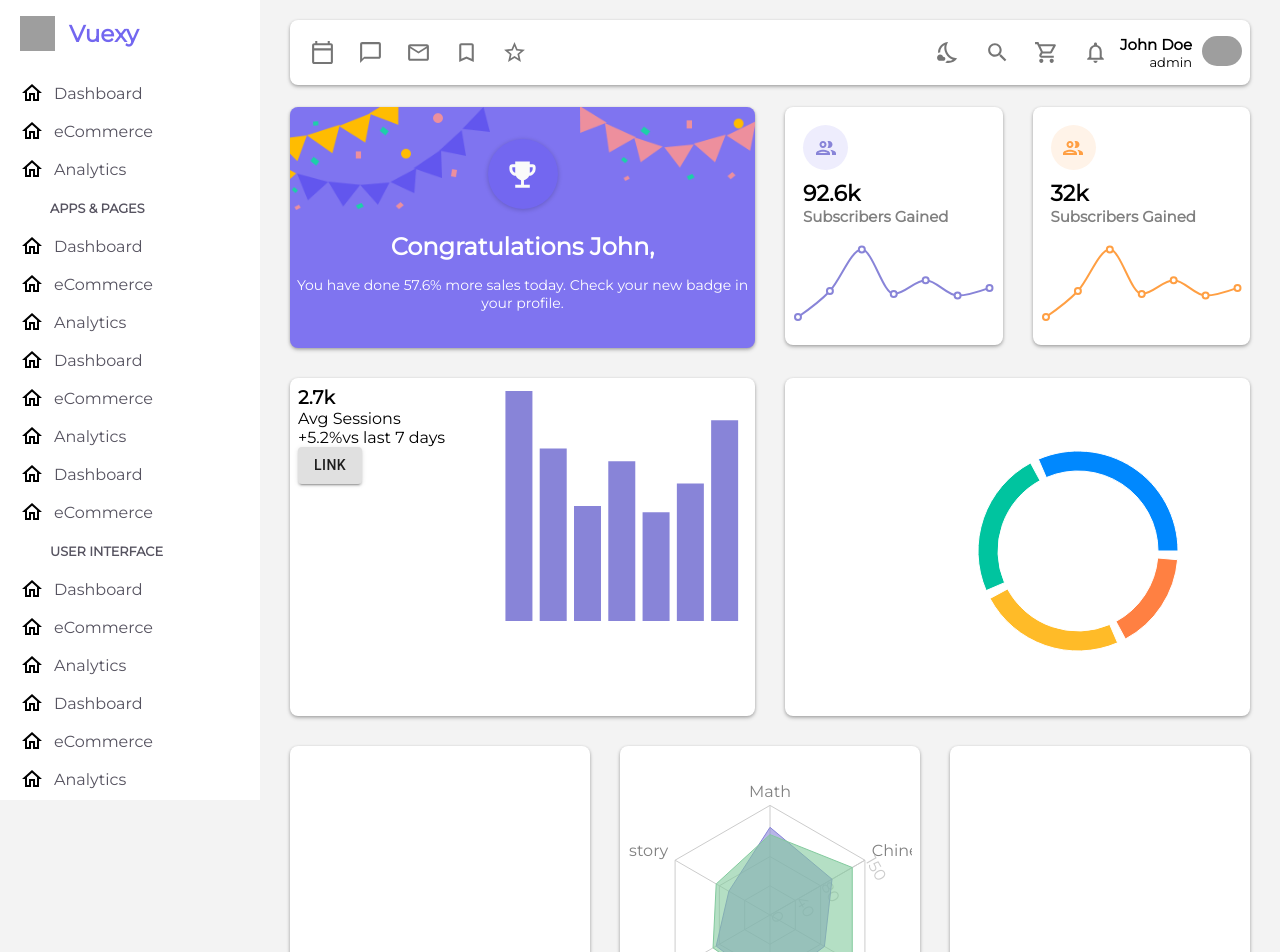
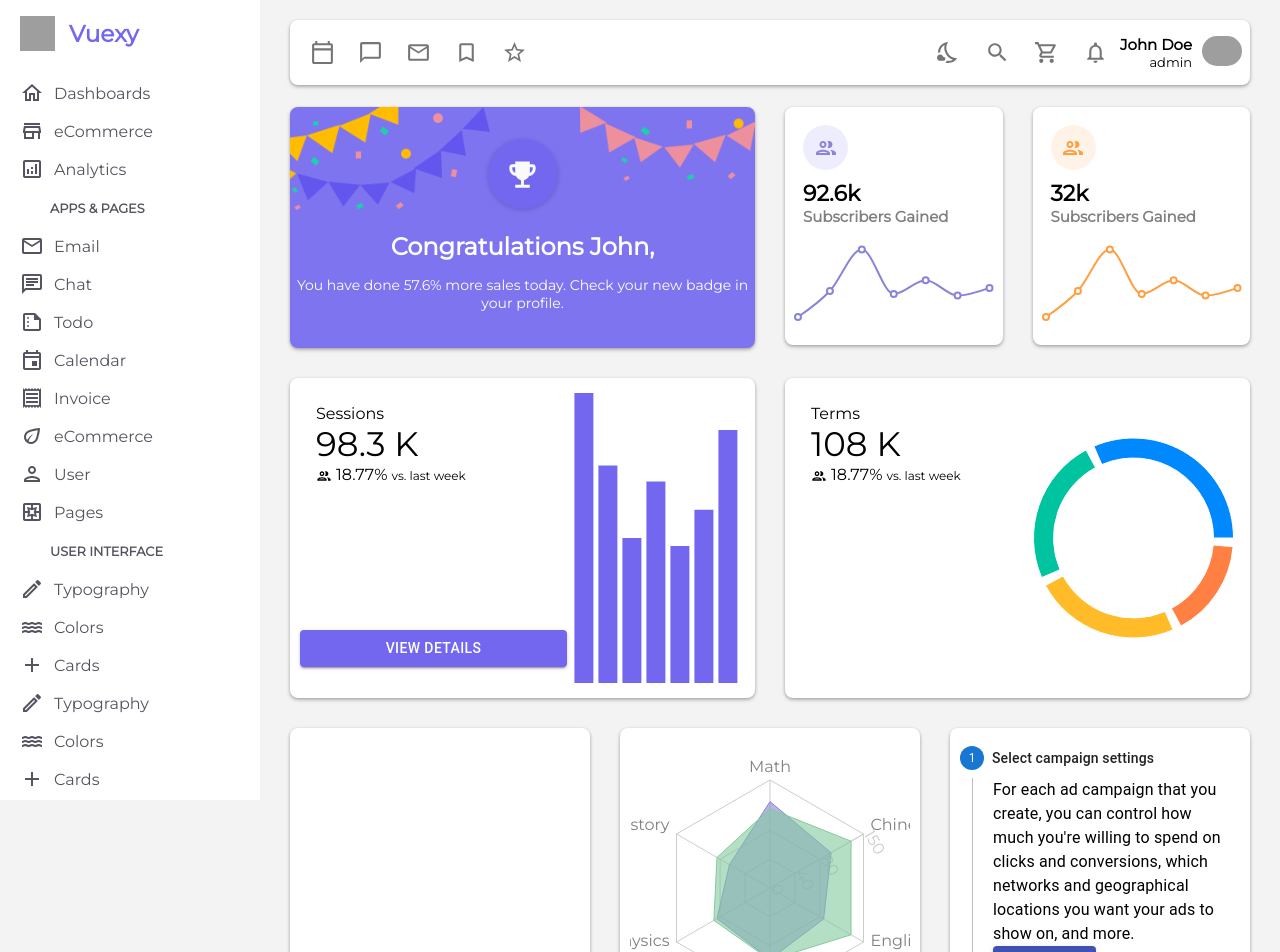
Before and after one commit to anujgunjad/react-dashboard, a React (Create React App) app: page / in a window 1280 px wide. Shown: the top 952 px of the page. Built offline with nearby package versions, Linux system fonts and the light colour scheme; grey boxes are pictures that could not be loaded.

Commit message:
Styling added

```diff
--- a/public/index.html
+++ b/public/index.html
@@ -15,6 +15,10 @@
       user's mobile device or desktop. See https://developers.google.com/web/fundamentals/web-app-manifest/
     -->
     <link rel="manifest" href="%PUBLIC_URL%/manifest.json" />
+    <link
+      rel="stylesheet"
+      href="https://fonts.googleapis.com/icon?family=Material+Icons+Outlined"
+    />
     <!--
       Notice the use of %PUBLIC_URL% in the tags above.
       It will be replaced with the URL of the `public` folder during the build.
--- a/src/components/MainLayout.js
+++ b/src/components/MainLayout.js
@@ -1,6 +1,7 @@
 import React from "react";
 import classes from "./MainLayout.module.css";
-
+import { TrendingUpIcon } from "@material-ui/icons";
+import { Box } from "@material-ui/core";
 import Card from "./UI/Card";
 import { Button } from "@material-ui/core";
 import Header from "./Header";
@@ -9,6 +10,7 @@ import SpiderChart from "./UI/SpiderChart";
 import { Avatar } from "@material-ui/core/";
 import { EmojiEvents } from "@material-ui/icons";
 import { GroupOutlined } from "@material-ui/icons";
+import Stepper from "./UI/Stepper";
 import BannerImg1 from "../assets/images/banner_dec1.png";
 import BannerImg2 from "../assets/images/banner_dec2.png";
 import {
@@ -249,41 +251,125 @@ const MainLayout = () => {
       </div>
 
       <div className={classes.card_wrp2}>
-        <Card
-          style={{
-            height: "322px",
-            backgroundColor: "#fffff",
+        <div className={classes.first_card2}>
+          <div className="first_card2_sec1" style={{ width: "60%" }}>
+            <Box
+              sx={{
+                bgcolor: "background.paper",
+                boxShadow: 1,
+                borderRadius: 1,
+                p: 2,
+                minWidth: 300,
               }}
             >
-          <div className={classes.card_wrp2_containers}>
-            <div className="wrp2_container_one">
-              <h3>2.7k</h3>
-              <p>Avg Sessions</p>
-
-              <p>+5.2%vs last 7 days</p>
-
-              <Button variant="contained" href="#contained-buttons">
-                Link
+              <Box sx={{ color: "text.secondary" }}>Sessions</Box>
+              <Box
+                sx={{
+                  color: "text.primary",
+                  fontSize: 34,
+                  fontWeight: "medium",
+                }}
+              >
+                98.3 K
+              </Box>
+              <Box
+                component={GroupOutlined}
+                sx={{
+                  color: "success.dark",
+                  fontSize: 16,
+                  verticalAlign: "sub",
+                }}
+              />
+              <Box
+                sx={{
+                  color: "success.dark",
+                  display: "inline",
+                  fontWeight: "medium",
+                  mx: 0.5,
+                }}
+              >
+                18.77%
+              </Box>
+              <Box
+                sx={{
+                  color: "text.secondary",
+                  display: "inline",
+                  fontSize: 12,
+                }}
+              >
+                vs. last week
+              </Box>
+            </Box>
+            <Button
+              variant="contained"
+              style={{
+                width: "100%",
+                backgroundColor: "#7367F0",
+                color: "#fff",
+                marginTop: "130px",
+              }}
+            >
+              View Details
             </Button>
           </div>
-
-            <BarChart width={250} height={240} data={data}>
-              <Bar dataKey="uv" fill="#8884d8" />
+          <ResponsiveContainer width="100%" height="100%">
+            <BarChart width={150} height={20} data={data}>
+              <Bar dataKey="uv" fill="#7367F0" />
             </BarChart>
+          </ResponsiveContainer>
         </div>
-        </Card>
-        <Card
-          style={{
-            height: "322px",
-            backgroundColor: "#fffff",
+        <div className={classes.first_card2}>
+          <Box
+            sx={{
+              bgcolor: "background.paper",
+              boxShadow: 1,
+              borderRadius: 1,
+              p: 2,
+              minWidth: 200,
             }}
           >
+            <Box sx={{ color: "text.secondary" }}>Terms</Box>
+            <Box
+              sx={{
+                color: "text.primary",
+                fontSize: 34,
+                fontWeight: "medium",
+              }}
+            >
+              108 K
+            </Box>
+            <Box
+              component={GroupOutlined}
+              sx={{
+                color: "success.dark",
+                fontSize: 16,
+                verticalAlign: "sub",
+              }}
+            />
+            <Box
+              sx={{
+                color: "success.dark",
+                display: "inline",
+                fontWeight: "medium",
+                mx: 0.5,
+              }}
+            >
+              18.77%
+            </Box>
+            <Box
+              sx={{
+                color: "text.secondary",
+                display: "inline",
+                fontSize: 12,
+              }}
+            >
+              vs. last week
+            </Box>
+          </Box>
           <ResponsiveContainer>
             <PieChart width={400} height={400}>
               <Pie
                 data={data_pie}
-                cx={280}
-                cy={160}
                 innerRadius={80}
                 outerRadius={100}
                 fill="#8884d8"
@@ -299,30 +385,17 @@ const MainLayout = () => {
               </Pie>
             </PieChart>
           </ResponsiveContainer>
-        </Card>
+        </div>
       </div>
 
       <div className={classes.card_wrp2}>
-        <Card
-          style={{
-            height: "322px",
-            backgroundColor: "#fffff",
-          }}
-        ></Card>
-        <Card
-          style={{
-            height: "322px",
-            backgroundColor: "#fffff",
-          }}
-        >
+        <div className={classes.first_card2}></div>
+        <div className={classes.first_card2}>
           <SpiderChart />
-        </Card>
-        <Card
-          style={{
-            height: "322px",
-            backgroundColor: "#fffff",
-          }}
-        ></Card>
+        </div>
+        <div className={classes.first_card2}>
+          <Stepper />
+        </div>
       </div>
 
       <div className={classes.card_wrp2}>
--- a/src/components/MainLayout.module.css
+++ b/src/components/MainLayout.module.css
@@ -45,8 +45,14 @@
 }
 
 .first_card2 {
+  padding: 0rem;
+  box-shadow: 0 1px 3px 0 rgba(0, 0, 0, 0.2), 0 2px 4px 0 rgba(0, 0, 0, 0.19);
+  border-radius: 8px;
+  background-color: #ffffff;
+  height: 300px;
+  position: relative;
   display: flex;
-  align-items: center;
+  padding: 10px;
 }
 
 .first_card_banner_img {
@@ -60,12 +66,14 @@
   transform: translate(-50%, -50%);
 }
 
-.card_wrp2_containers {
+/* .card_wrp2_containers {
   display: flex;
-  justify-content: space-between;
-}
+  justify-content: space-around;
+  box-sizing: border-box;
+  flex-wrap: wrap-reverse;
+} */
 
-@media only screen and (max-width: 800px) {
+@media only screen and (max-width: 1200px) {
   .main_layout_wrp {
     margin: 20px 30px 0px 30px;
     width: 100%;
--- a/src/components/Sidebar.js
+++ b/src/components/Sidebar.js
@@ -1,6 +1,18 @@
-import React from "react";
+import React, { useEffect } from "react";
 import classes from "./Sidebar.module.css";
 import HomeOutlinedIcon from "@material-ui/icons/HomeOutlined";
+import Icon from "@mui/material/Icon";
+
+const sidebarData = require("./sidebarData.json");
+
+const SidebarIconStyle = {
+  margin: 0,
+  width: "1em",
+  height: "1em",
+  display: "inline-block",
+  fontSize: "1.5rem",
+};
+
 const Sidebar = () => {
   return (
     <div className={classes.sdbr_wrp}>
@@ -14,18 +26,18 @@ const Sidebar = () => {
       <nav className={classes.nav_menu}>
         <ul>
           {/*Top Header*/}
-          <li className={classes.nav_menu_itm}>
-            <HomeOutlinedIcon />
-            <span>Dashboard</span>
-          </li>
-          <li className={classes.nav_menu_itm}>
-            <HomeOutlinedIcon />
-            <span>eCommerce</span>
-          </li>
-          <li className={classes.nav_menu_itm}>
-            <HomeOutlinedIcon />
-            <span>Analytics</span>
-          </li>
+
+          {sidebarData.data_one.map((el, i) => (
+            <li key={i} className={classes.nav_menu_itm}>
+              <Icon
+                style={SidebarIconStyle}
+                baseClassName="material-icons-outlined"
+              >
+                {el.icon}
+              </Icon>
+              <span> {el.title}</span>
+            </li>
+          ))}
 
           {/*Header List one*/}
 
@@ -33,38 +45,17 @@ const Sidebar = () => {
             <span>APPS & PAGES</span>
           </li>
 
-          <li className={classes.nav_menu_itm}>
-            <HomeOutlinedIcon />
-            <span>Dashboard</span>
-          </li>
-          <li className={classes.nav_menu_itm}>
-            <HomeOutlinedIcon />
-            <span>eCommerce</span>
-          </li>
-          <li className={classes.nav_menu_itm}>
-            <HomeOutlinedIcon />
-            <span>Analytics</span>
-          </li>
-          <li className={classes.nav_menu_itm}>
-            <HomeOutlinedIcon />
-            <span>Dashboard</span>
-          </li>
-          <li className={classes.nav_menu_itm}>
-            <HomeOutlinedIcon />
-            <span>eCommerce</span>
-          </li>
-          <li className={classes.nav_menu_itm}>
-            <HomeOutlinedIcon />
-            <span>Analytics</span>
-          </li>
-          <li className={classes.nav_menu_itm}>
-            <HomeOutlinedIcon />
-            <span>Dashboard</span>
-          </li>
-          <li className={classes.nav_menu_itm}>
-            <HomeOutlinedIcon />
-            <span>eCommerce</span>
-          </li>
+          {sidebarData.data_two.map((el, i) => (
+            <li key={i} className={classes.nav_menu_itm}>
+              <Icon
+                style={SidebarIconStyle}
+                baseClassName="material-icons-outlined"
+              >
+                {el.icon}
+              </Icon>
+              <span> {el.title}</span>
+            </li>
+          ))}
 
           {/*Header List two*/}
 
@@ -72,38 +63,17 @@ const Sidebar = () => {
             <span>USER INTERFACE</span>
           </li>
 
-          <li className={classes.nav_menu_itm}>
-            <HomeOutlinedIcon />
-            <span>Dashboard</span>
-          </li>
-          <li className={classes.nav_menu_itm}>
-            <HomeOutlinedIcon />
-            <span>eCommerce</span>
-          </li>
-          <li className={classes.nav_menu_itm}>
-            <HomeOutlinedIcon />
-            <span>Analytics</span>
-          </li>
-          <li className={classes.nav_menu_itm}>
-            <HomeOutlinedIcon />
-            <span>Dashboard</span>
-          </li>
-          <li className={classes.nav_menu_itm}>
-            <HomeOutlinedIcon />
-            <span>eCommerce</span>
-          </li>
-          <li className={classes.nav_menu_itm}>
-            <HomeOutlinedIcon />
-            <span>Analytics</span>
-          </li>
-          <li className={classes.nav_menu_itm}>
-            <HomeOutlinedIcon />
-            <span>Dashboard</span>
-          </li>
-          <li className={classes.nav_menu_itm}>
-            <HomeOutlinedIcon />
-            <span>eCommerce</span>
-          </li>
+          {sidebarData.data_three.map((el, i) => (
+            <li key={i} className={classes.nav_menu_itm}>
+              <Icon
+                style={SidebarIconStyle}
+                baseClassName="material-icons-outlined"
+              >
+                {el.icon}
+              </Icon>
+              <span> {el.title}</span>
+            </li>
+          ))}
         </ul>
       </nav>
     </div>
--- a/src/components/Sidebar.module.css
+++ b/src/components/Sidebar.module.css
@@ -59,7 +59,7 @@
   font-weight: 700;
 }
 
-@media only screen and (max-width: 800px) {
+@media only screen and (max-width: 1200px) {
   .sdbr_wrp {
     display: none;
   }
--- /dev/null
+++ b/src/components/UI/Stepper.js
@@ -0,0 +1,95 @@
+import * as React from "react";
+import Box from "@mui/material/Box";
+import Stepper from "@mui/material/Stepper";
+import Step from "@mui/material/Step";
+import StepLabel from "@mui/material/StepLabel";
+import StepContent from "@mui/material/StepContent";
+import Button from "@mui/material/Button";
+import Paper from "@mui/material/Paper";
+import Typography from "@mui/material/Typography";
+
+const steps = [
+  {
+    label: "Select campaign settings",
+    description: `For each ad campaign that you create, you can control how much
+              you're willing to spend on clicks and conversions, which networks
+              and geographical locations you want your ads to show on, and more.`,
+  },
+  {
+    label: "Create an ad group",
+    description:
+      "An ad group contains one or more ads which target a shared set of keywords.",
+  },
+  {
+    label: "Create an ad",
+    description: `Try out different ad text to see what brings in the most customers,
+              and learn how to enhance your ads using features like ad extensions.
+              If you run into any problems with your ads, find out how to tell if
+              they're running and how to resolve approval issues.`,
+  },
+];
+
+export default function VerticalLinearStepper() {
+  const [activeStep, setActiveStep] = React.useState(0);
+
+  const handleNext = () => {
+    setActiveStep((prevActiveStep) => prevActiveStep + 1);
+  };
+
+  const handleBack = () => {
+    setActiveStep((prevActiveStep) => prevActiveStep - 1);
+  };
+
+  const handleReset = () => {
+    setActiveStep(0);
+  };
+
+  return (
+    <Box sx={{ maxWidth: 400 }}>
+      <Stepper activeStep={activeStep} orientation="vertical">
+        {steps.map((step, index) => (
+          <Step key={step.label}>
+            <StepLabel
+              optional={
+                index === 2 ? (
+                  <Typography variant="caption">Last step</Typography>
+                ) : null
+              }
+            >
+              {step.label}
+            </StepLabel>
+            <StepContent>
+              <Typography>{step.description}</Typography>
+              <Box sx={{ mb: 2 }}>
+                <div>
+                  <Button
+                    variant="contained"
+                    onClick={handleNext}
+                    sx={{ mt: 1, mr: 1 }}
+                  >
+                    {index === steps.length - 1 ? "Finish" : "Continue"}
+                  </Button>
+                  <Button
+                    disabled={index === 0}
+                    onClick={handleBack}
+                    sx={{ mt: 1, mr: 1 }}
+                  >
+                    Back
+                  </Button>
+                </div>
+              </Box>
+            </StepContent>
+          </Step>
+        ))}
+      </Stepper>
+      {activeStep === steps.length && (
+        <Paper square elevation={0} sx={{ p: 3 }}>
+          <Typography>All steps completed - you&apos;re finished</Typography>
+          <Button onClick={handleReset} sx={{ mt: 1, mr: 1 }}>
+            Reset
+          </Button>
+        </Paper>
+      )}
+    </Box>
+  );
+}
--- /dev/null
+++ b/src/components/sidebarData.json
@@ -0,0 +1,76 @@
+{
+  "data_one": [
+    {
+      "icon": "home",
+      "title": "Dashboards"
+    },
+    {
+      "icon": "store",
+      "title": "eCommerce"
+    },
+    {
+      "icon": "analytics",
+      "title": "Analytics"
+    }
+  ],
+  "data_two": [
+    {
+      "icon": "email",
+      "title": "Email"
+    },
+    {
+      "icon": "chat",
+      "title": "Chat"
+    },
+    {
+      "icon": "summarize",
+      "title": "Todo"
+    },
+    {
+      "icon": "event",
+      "title": "Calendar"
+    },
+    {
+      "icon": "receipt",
+      "title": "Invoice"
+    },
+    {
+      "icon": "ecommerce",
+      "title": "eCommerce"
+    },
+    {
+      "icon": "person",
+      "title": "User"
+    },
+    {
+      "icon": "pages",
+      "title": "Pages"
+    }
+  ],
+  "data_three": [
+    {
+      "icon": "create",
+      "title": "Typography"
+    },
+    {
+      "icon": "water",
+      "title": "Colors"
+    },
+    {
+      "icon": "addcard",
+      "title": "Cards"
+    },
+    {
+      "icon": "create",
+      "title": "Typography"
+    },
+    {
+      "icon": "water",
+      "title": "Colors"
+    },
+    {
+      "icon": "addcard",
+      "title": "Cards"
+    }
+  ]
+}
```
Also changed, not shown: src/data/SideBar.json (deleted). Lines whose indentation alone changed are shown as unchanged.
